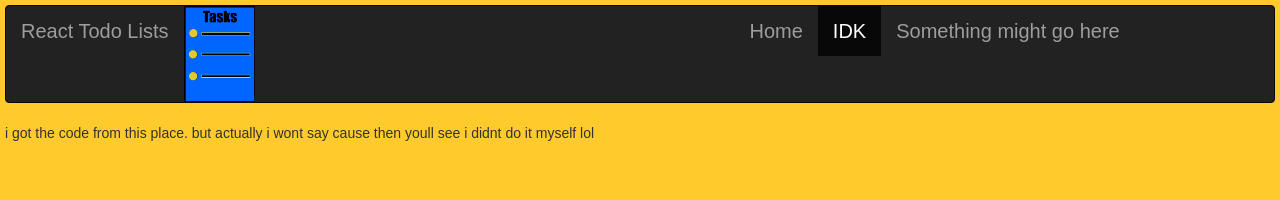
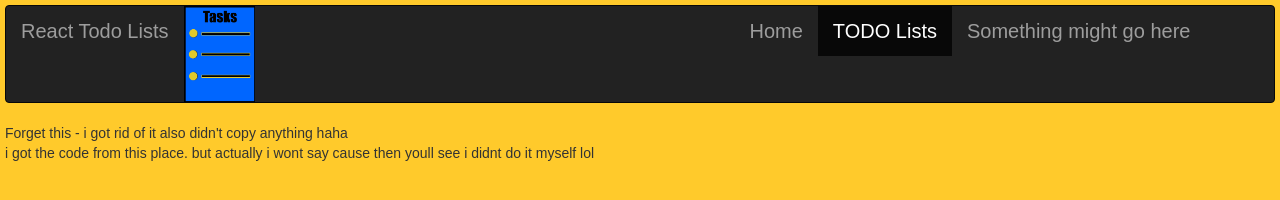
Before and after one commit to reuben0cohen0/todoapp, a website: page public/Todo.html in a window 1280 px wide. Drawn offline with nearby package versions, Linux system fonts and the light colour scheme.

Commit message:
Update Todo.html

```diff
--- a/public/Todo.html
+++ b/public/Todo.html
@@ -29,12 +29,13 @@
             <div class="collapse navbar-collapse" id="myNavbar">
                 <ul class="nav navbar-nav">
                     <li><a href="index.html" style="font-size: 20px" ;>Home</a></li>
-                    <li class="active" style="font-size: 20px" ;><a href="Todo.html">IDK</a></li>
+                    <li class="active" style="font-size: 20px" ;><a href="Todo.html">TODO Lists</a></li>
                     <li><a href="#" style="font-size: 20px" ;>Something might go here</a></li>
                 </ul>
             </div>
         </div>
     </nav>
+    Forget this - i got rid of it also didn't copy anything haha
     <div class="body">i got the code from this place. but actually i wont say cause then youll see i didnt do it myself lol
     </div>
 </body>
```
